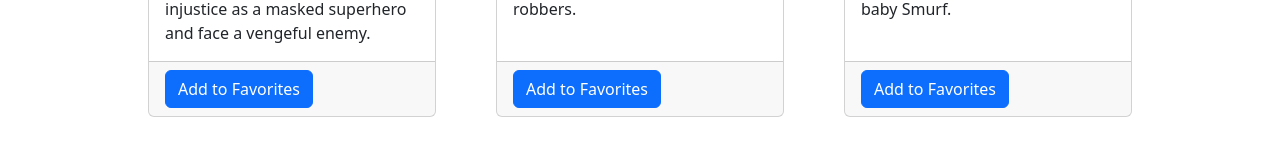
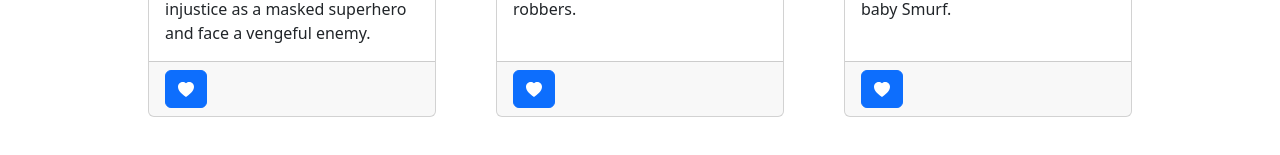
Before and after one commit to AlexisCro/ISITECH-L2-infra-dev-grp-1, a React (Create React App) app: page / in a window 1280 px wide. Shown: the part 519-674 px from the top of the page. Built offline with nearby package versions, Linux system fonts and the light colour scheme.

Commit message:
add heart

```diff
--- a/src/App.tsx
+++ b/src/App.tsx
@@ -12,7 +12,7 @@ function App() {
 
   useEffect(() => {
     localStorage.setItem('favoriteMovies', JSON.stringify(favorites));
-  });
+  }, [favorites]);
 
   return (
     <main>
--- a/src/buttons/Favorite.tsx
+++ b/src/buttons/Favorite.tsx
@@ -1,18 +1,24 @@
 import { FC } from "react";
+import { movie } from "../types/movie";
 
 type IProps = {
   onClick: () => void;
+  favorites: movie[];
+  movie: movie;
 }
 
 const Favorite: FC<IProps> = (props) => {
-  const { onClick } = props;
+  const { onClick, favorites, movie } = props;
+  const isFavorite = favorites.some((favorite) => favorite === movie);
 
   return (
     <button
       className="btn btn-primary"
       onClick={onClick}
     >
-      Add to Favorites
+      <svg xmlns="http://www.w3.org/2000/svg" width="16" height="16" fill={isFavorite ? "red" : "white"} className="bi bi-heart-fill" viewBox="0 0 16 16">
+        <path fill-rule="evenodd" d="M8 1.314C12.438-3.248 23.534 4.735 8 15-7.534 4.736 3.562-3.248 8 1.314"/>
+      </svg>
     </button>
   );
 };
--- a/src/components/Card.tsx
+++ b/src/components/Card.tsx
@@ -1,7 +1,6 @@
-import { FC, useState, useEffect } from "react";
+import { FC } from "react";
 import { Favorite } from "../buttons/Favorite";
 import { movie } from "../types/movie";
-
 
 type IProps = {
   title: string;
@@ -46,6 +45,8 @@ const Card: FC<IProps> = (props) => {
       </div>
       <div className="card-footer">
         <Favorite
+          favorites={favorites}
+          movie={movie}
           onClick= {() => {
             favorites.some((favorite) => favorite.Title === movie.Title) ? removeFavorite(movie) : addFavorite(movie);
           }}
```
